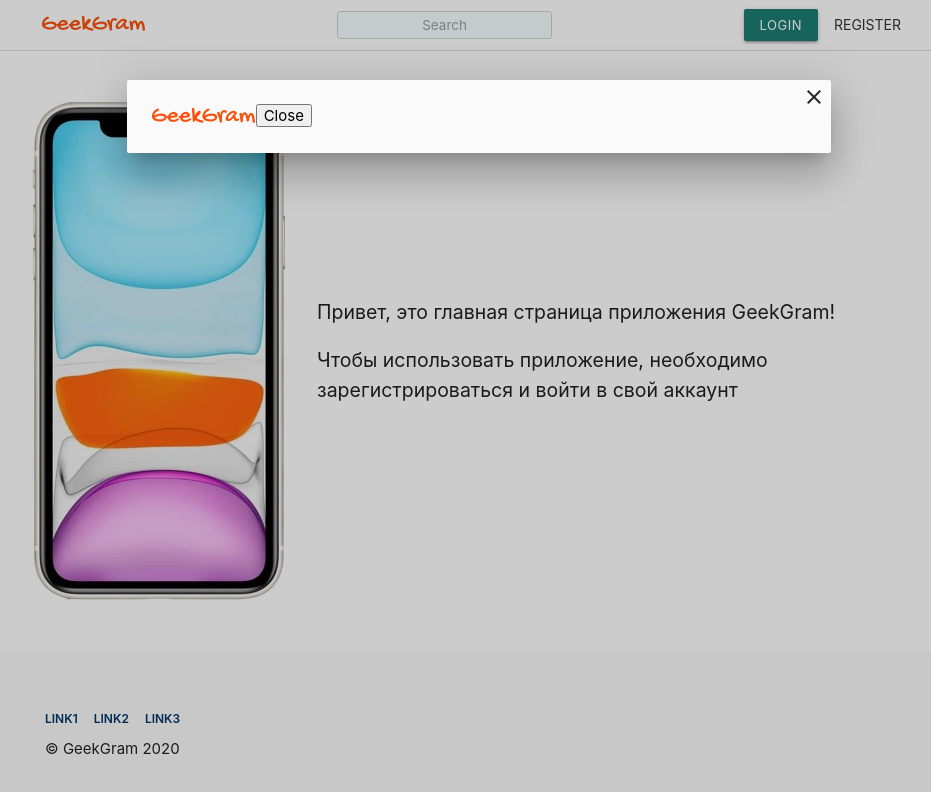
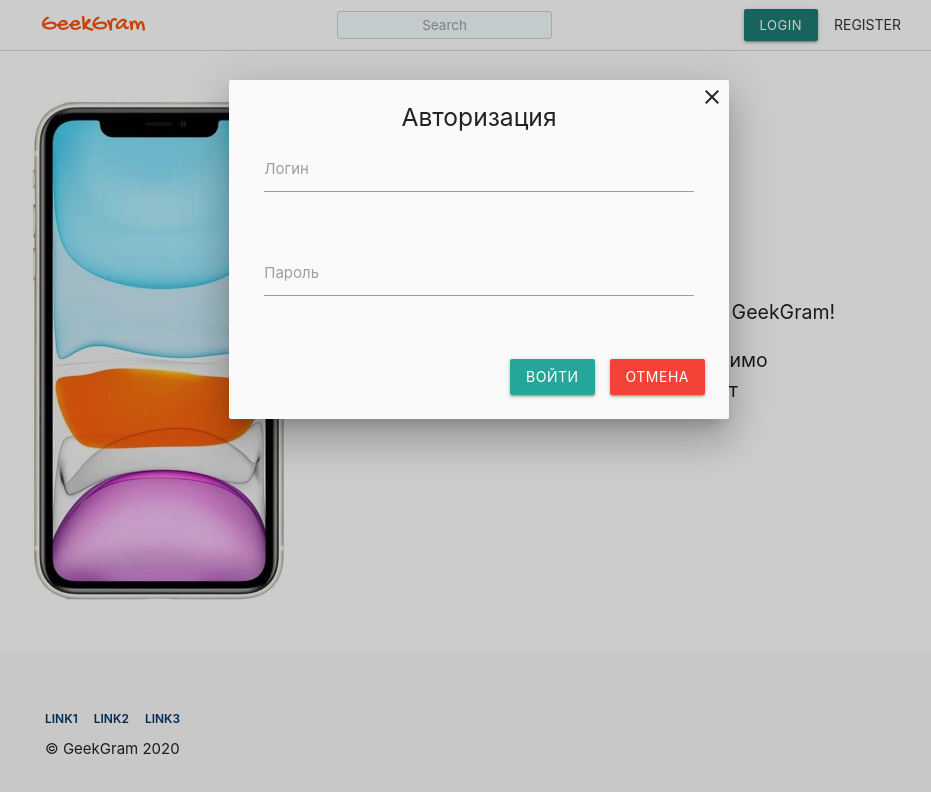
Before and after one commit to dariadia/gb_insta_clone, a Vue app in the folder app/: page / in a window 1280 px wide. Both pictures are taken after a click on the button "LOGIN". Shown: the top 792 px of the page, without its empty margins (161-1092 px from the left). Built offline with nearby package versions, Linux system fonts and the light colour scheme.

Commit message:
[+] добавил верстку логин формы, пока без валидации, и без логики

```diff
--- a/app/src/components/AccountControl.vue
+++ b/app/src/components/AccountControl.vue
@@ -11,15 +11,14 @@
     </div>
 
     <modal :show="Boolean( modalBody )" :closeHandler="handleCloseModal">
-      <component v-bind:is="getModalBodyComponent" />
-      <button v-on:click="handleCloseModal">Close</button>
+      <component v-bind:is="getModalBodyComponent" :onClose="handleCloseModal"/>
     </modal>
   </div>
 
 </template>
 
 <script>
-  import Logo from "./ui/Logo";
+  import LoginForm from "../components/LoginForm";
   import Modal from './ui/Modal';
   import AccountControl from '../components/AccountControl';
   import { logout } from '../vuex/modules/userModule/actions/logout';
@@ -27,7 +26,7 @@
   export default {
     data() {
       return {
-        loginForm: Logo,
+        loginForm: LoginForm,
         registerForm: AccountControl,
         modalBody: null
       }
@@ -41,7 +40,6 @@
        * @todo добавить формы авторизации, или регистрации, и заменить эти заглушки
        **/
       getModalBodyComponent() {
-        console.log( this.modalBody );
         return this.modalBody
       },
     },
--- /dev/null
+++ b/app/src/components/LoginForm.vue
@@ -0,0 +1,69 @@
+<template>
+  <div class="login__form">
+    <h5 class="form_header">Авторизация</h5>
+    <div class="row">
+      <form class="col s12">
+        <div class="row">
+          <div class="input-field col s12">
+            <input id="password" type="password" class="validate" autocomplete/>
+            <label for="password">Логин</label>
+          </div>
+        </div>
+        <div class="row">
+          <div class="input-field col s12">
+            <input id="email" type="email" class="validate" autocomplete/>
+            <label for="email">Пароль</label>
+          </div>
+        </div>
+      </form>
+    </div>
+    <div class="buttons">
+      <button class="waves-effect waves-light btn" v-on:click="doLogin">Войти</button>
+      <button class="waves-effect waves-light btn red" v-on:click="onClose">Отмена</button>
+    </div>
+  </div>
+
+</template>
+
+<script>
+  /** @todo допилить валидацию */
+  import { login } from '../vuex/modules/userModule/actions/login'
+  export default {
+    name: "LoginForm",
+    props: {
+      onClose: Function
+    },
+    data() {
+      return {
+        username: null,
+        password: null
+      }
+    },
+    methods: {
+      doLogin() {
+        /** validation */
+        login( this.username, this.password );
+        this.onClose();
+      }
+    }
+  }
+</script>
+
+<style scoped lang="scss">
+
+  .login__form {
+    .buttons {
+      display: flex;
+      justify-content: flex-end;
+
+      .btn {
+        margin-left: 15px;
+      }
+    }
+  }
+
+  .form_header {
+    margin: 0;
+    text-align: center;
+  }
+</style>
--- a/app/src/components/ui/Modal.vue
+++ b/app/src/components/ui/Modal.vue
@@ -40,7 +40,7 @@
     cursor: pointer;
 
     &:hover {
-      color: #8b1f09;
+      color: #8b1014;
     }
   }
 
@@ -61,7 +61,7 @@
   right: 0;
   background-color: #fafafa;
   max-height: 70%;
-  width: 55%;
+  max-width: 500px;
   margin: auto;
   overflow-y: auto;
   border-radius: 2px;
```
